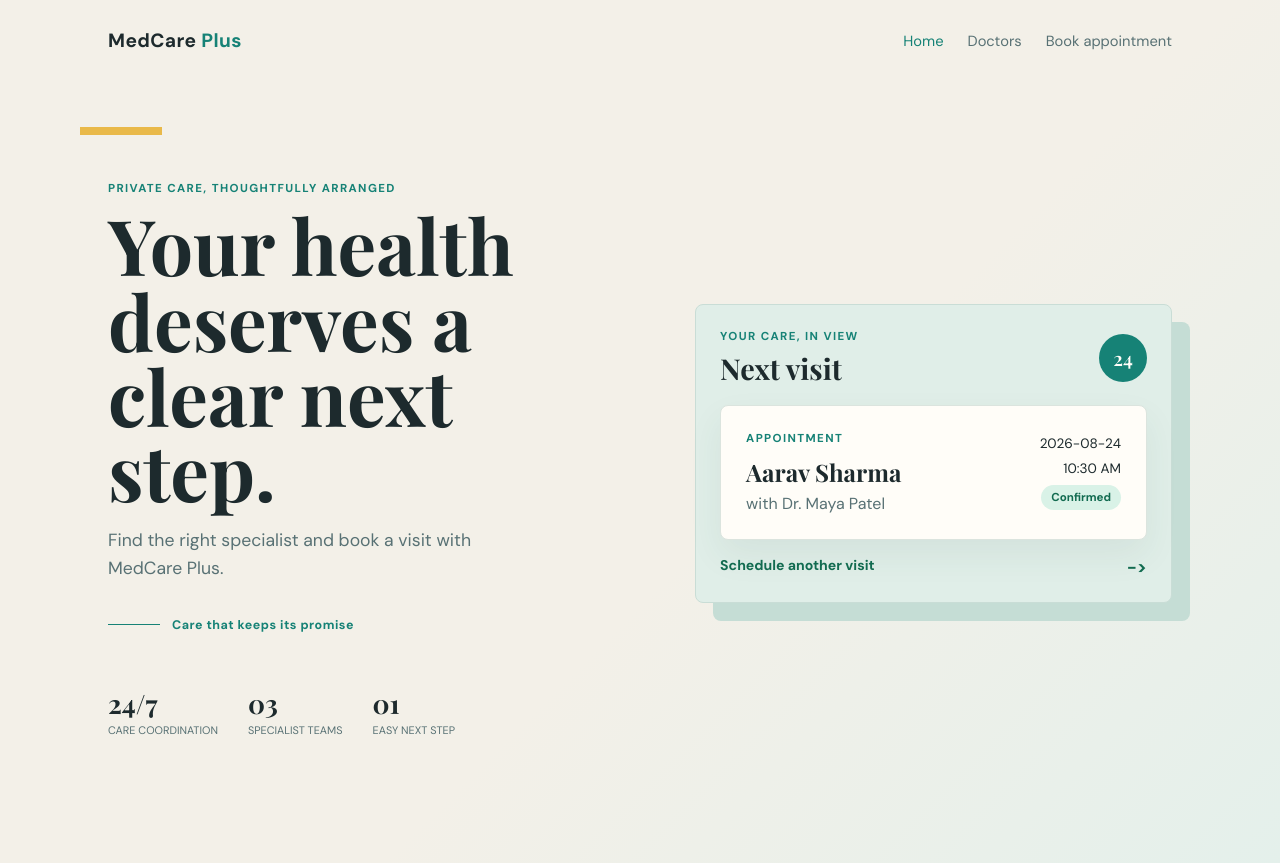
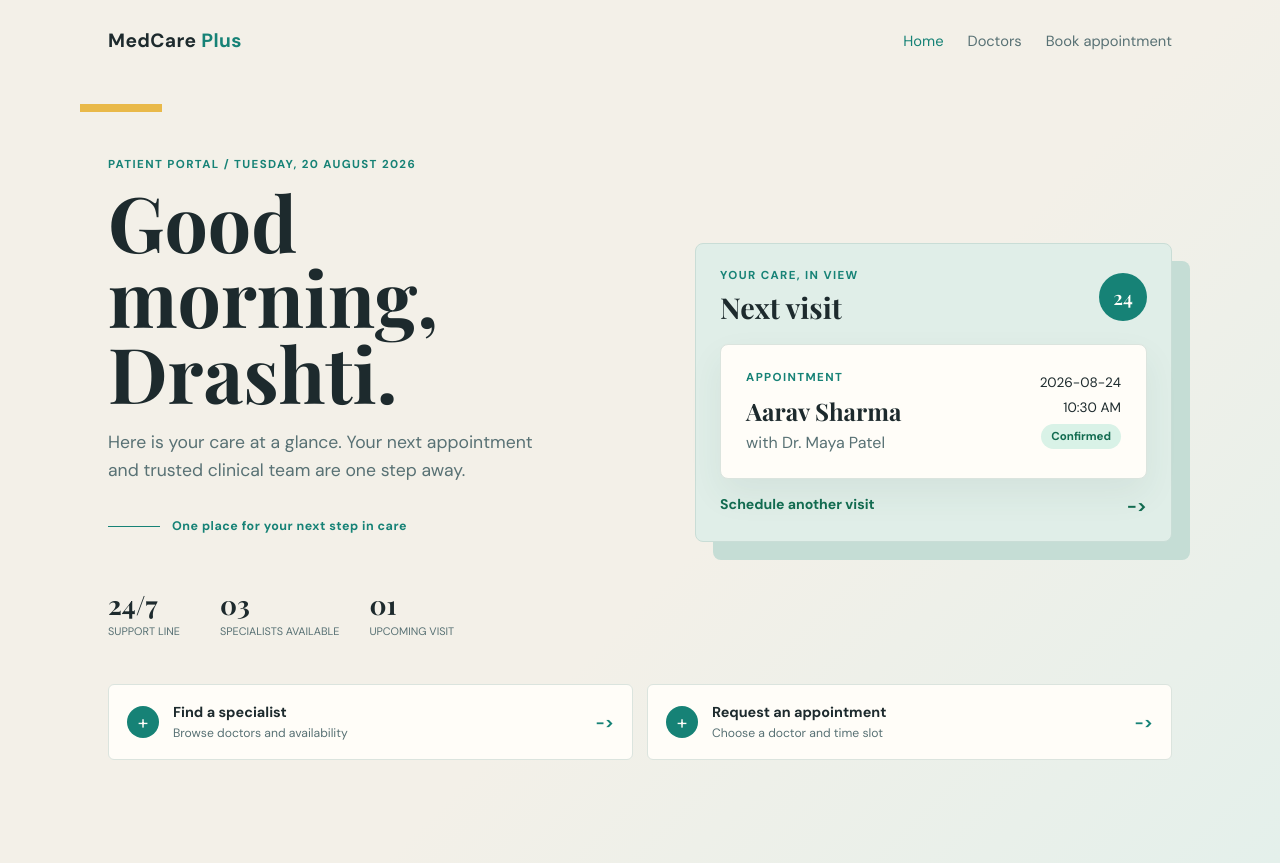
Before and after one commit to Drashti-Dedaniya/itue301-exam-24DCE029-B, a React (Vite) app in the folder frontend/: page / in a window 1280 px wide. Built offline with nearby package versions, Linux system fonts and the light colour scheme; no server answers.

Commit message:
Make patient portal feel realistic

```diff
--- a/frontend/src/pages/HomePage.jsx
+++ b/frontend/src/pages/HomePage.jsx
@@ -35,17 +35,17 @@ export default function HomePage() {
   return (
     <section className="hero-section">
       <div className="hero-copy">
-        <p className="eyebrow">Private care, thoughtfully arranged</p>
-        <h1>Your health deserves a clear next step.</h1>
-        <p className="hero-text">Find the right specialist and book a visit with MedCare Plus.</p>
+        <p className="eyebrow">Patient portal / Tuesday, 20 August 2026</p>
+        <h1>Good morning, Drashti.</h1>
+        <p className="hero-text">Here is your care at a glance. Your next appointment and trusted clinical team are one step away.</p>
         <div className="hero-signature">
           <span className="signature-line" />
-          <span>Care that keeps its promise</span>
+          <span>One place for your next step in care</span>
         </div>
         <div className="home-facts" aria-label="MedCare Plus highlights">
-          <div><strong>24/7</strong><span>care coordination</span></div>
-          <div><strong>03</strong><span>specialist teams</span></div>
-          <div><strong>01</strong><span>easy next step</span></div>
+          <div><strong>24/7</strong><span>support line</span></div>
+          <div><strong>03</strong><span>specialists available</span></div>
+          <div><strong>01</strong><span>upcoming visit</span></div>
         </div>
       </div>
       <div className="home-appointment-panel">
@@ -59,6 +59,10 @@ export default function HomePage() {
         <AppointmentCard {...appointment} />
         <Link className="home-action" to="/booking">Schedule another visit <span aria-hidden="true">-&gt;</span></Link>
       </div>
+      <div className="dashboard-shortcuts">
+        <Link to="/doctors"><span className="shortcut-icon">+</span><span><strong>Find a specialist</strong><small>Browse doctors and availability</small></span><b aria-hidden="true">-&gt;</b></Link>
+        <Link to="/booking"><span className="shortcut-icon">+</span><span><strong>Request an appointment</strong><small>Choose a doctor and time slot</small></span><b aria-hidden="true">-&gt;</b></Link>
+      </div>
     </section>
   );
 }
```
Also changed, not shown: frontend/src/styles.css.
